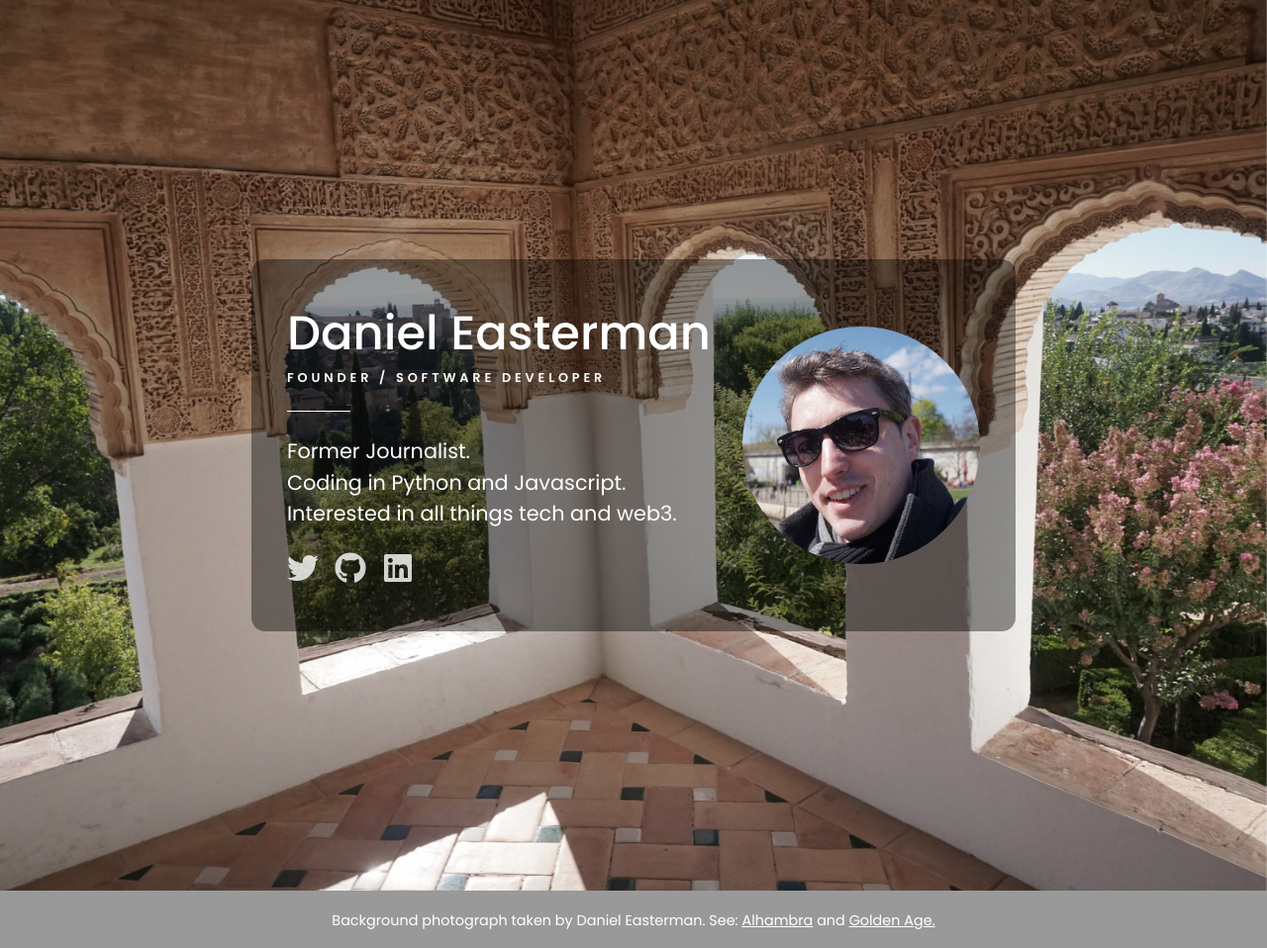
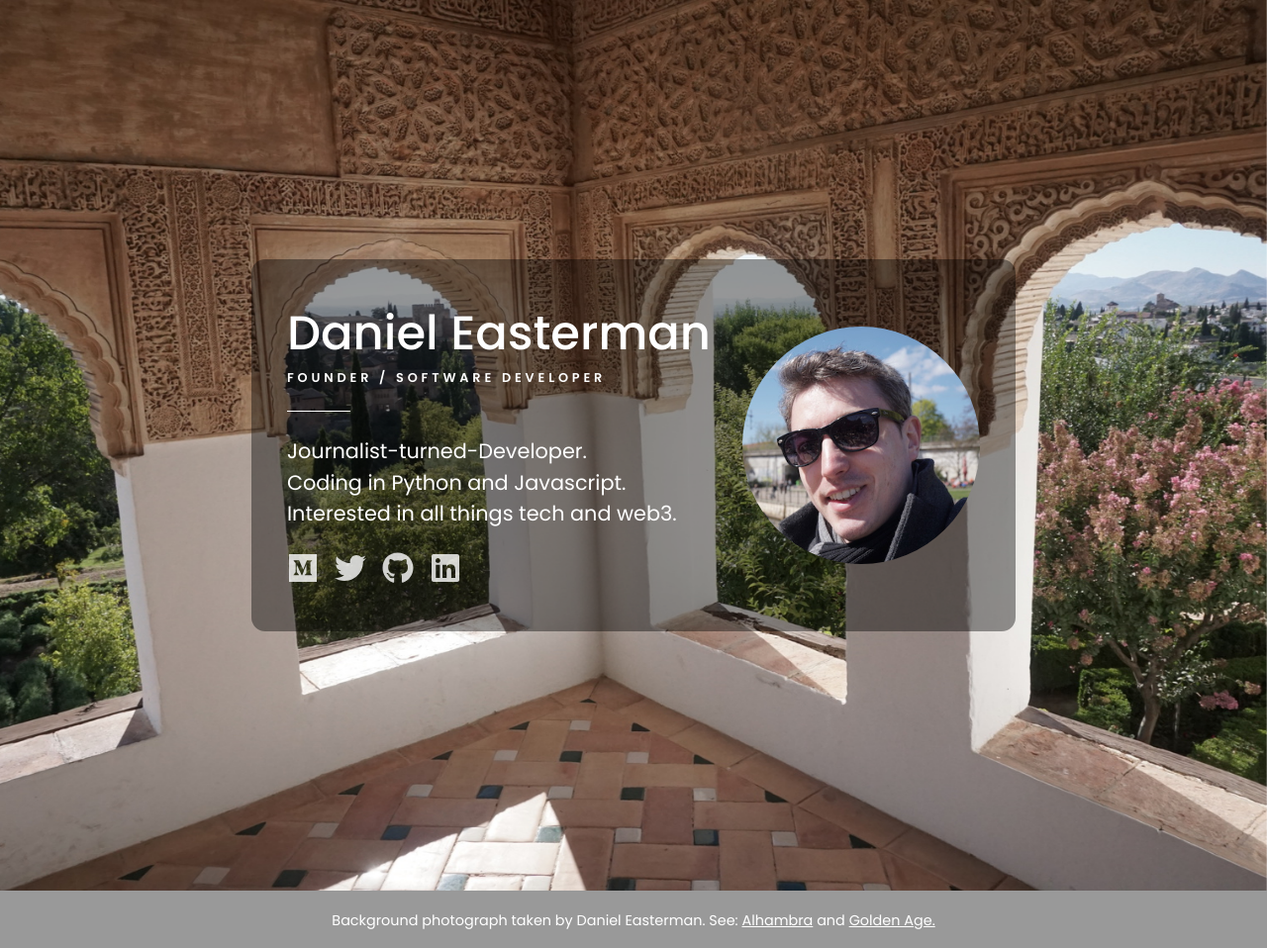
Before and after one commit to daneasterman/daneasterman.github.io, a Jekyll site: the page built from index.html, in a window 1280 px wide. Shown: the whole page at 99% size. Built offline with Jekyll 4.4.1, drawn with Linux system fonts in a browser that asks for light colours; nearby versions of some CDN libraries.

Commit message:
Change copy and add medium link

```diff
--- a/_includes/head.html
+++ b/_includes/head.html
@@ -16,6 +16,6 @@
   <link rel="stylesheet" href="https://fonts.googleapis.com/css?family=Source+Sans+Pro:400,600,700&display=swap">
   <link rel="stylesheet" href="https://fonts.googleapis.com/css2?family=Poppins:wght@400;500;600;700&display=swap">
   <script defer type="text/javascript" src="js/main.js"></script>
-  <!-- Font Awesome Icons -->
-	<script src="https://kit.fontawesome.com/8e7f20e358.js" crossorigin="anonymous"></script>
+  <!-- Font Awesome 5 Icons -->
+  <script src="https://use.fontawesome.com/releases/v5.0.0/js/all.js" crossorigin="anonymous"></script>
 </head>
--- a/_includes/hero.html
+++ b/_includes/hero.html
@@ -20,10 +20,15 @@
         <hr class="hr">
         <div class="description">
           <p>
-            Former Journalist.<br>Coding in Python and Javascript.<br>Interested in all things tech and web3.
+            Journalist-turned-Developer.<br>Coding in Python and Javascript.<br>Interested in all things tech and web3.
           </p>
         </div>
         <ul class="social">
+          <li>
+            <a target="_blank" href="https://medium.com/@daneasterman">
+              <i class="fab fa-medium"></i>
+            </a>
+          </li>
           <li>
             <a target="_blank" href="https://twitter.com/daneasterman">
               <i class="fab fa-twitter"></i>
```
Also changed, not shown: other parts of _includes/hero.html (+1 -1 lines).
